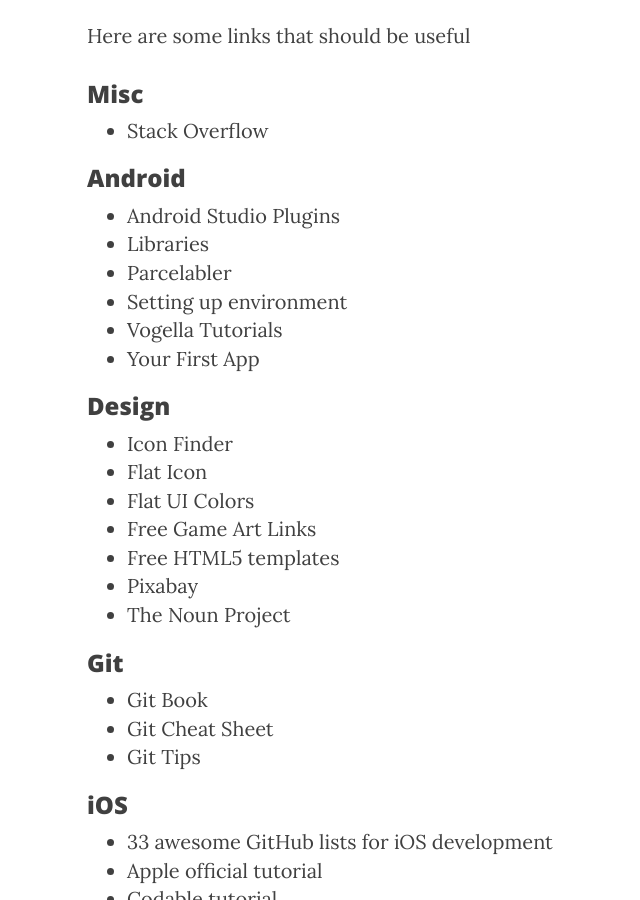
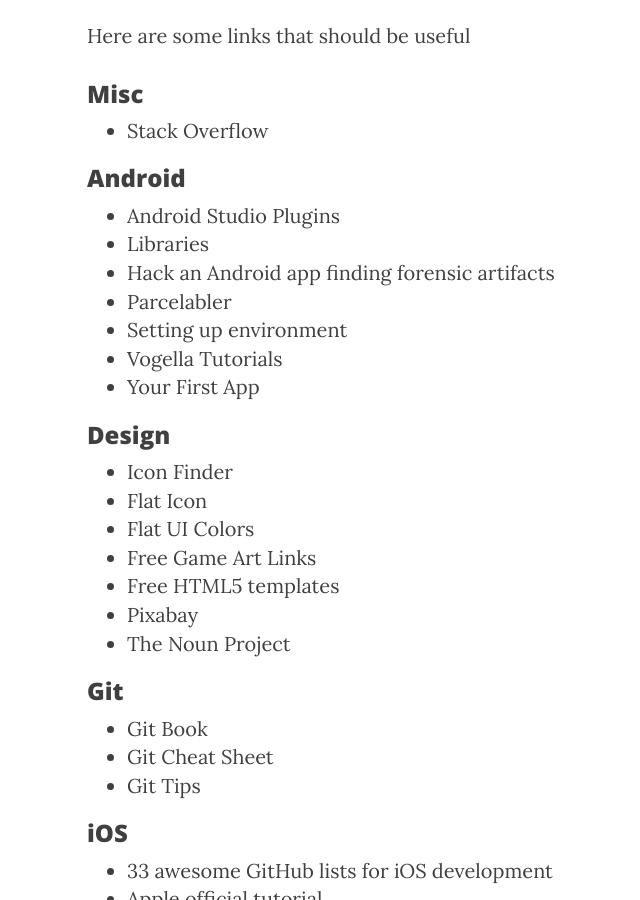
Before and after one commit to RxDx/rxdx.github.io, a Jekyll site: the page built from _posts/2016-07-01-useful-resources.markdown, in a window 1280 px wide and 900 px high, scrolled down 472 px. Shown: the whole window, without its empty margins (178-818 px from the left). Built offline with Jekyll 4.4.1, drawn with Linux system fonts in a browser that asks for light colours; nearby versions of some CDN libraries.

Commit message:
Update Useful Resources post

```diff
--- a/_posts/2016-07-01-useful-resources.markdown
+++ b/_posts/2016-07-01-useful-resources.markdown
@@ -13,6 +13,7 @@ Here are some links that should be useful
 ### Android
 * [Android Studio Plugins](https://github.com/balsikandar/Android-Studio-Plugins)
 * [Libraries](https://github.com/wasabeef/awesome-android-ui)
+* [Hack an Android app finding forensic artifacts](https://www.raywenderlich.com/3419415-hack-an-android-app-finding-forensic-artifacts)
 * [Parcelabler](http://www.parcelabler.com/)
 * [Setting up environment](https://www.raywenderlich.com/120177/beginning-android-development-tutorial-installing-android-studio)
 * [Vogella Tutorials](http://www.vogella.com/tutorials/android.html)
```
